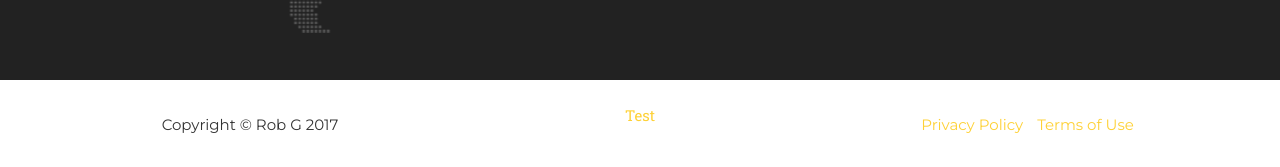
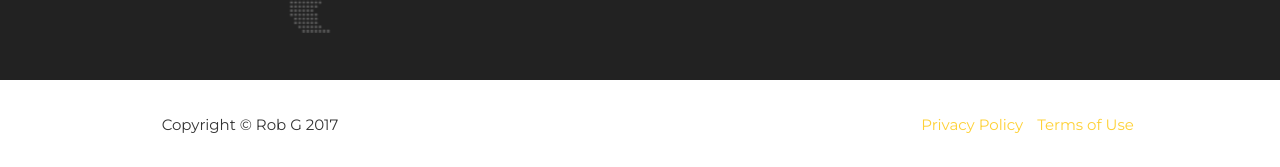
Before and after one commit to canneslionrobg/canneslionrobg.github.io, a Jekyll site: the page index.html, which Jekyll copies as it is, in a window 1280 px wide and 900 px high, scrolled down 5617 px. Shown: the part 730-897 px from the top of the window. Built offline with Jekyll 4.4.1, drawn with Linux system fonts in a browser that asks for light colours; some web fonts are replaced.

Commit message:
minor updates

```diff
--- a/index.html
+++ b/index.html
@@ -461,7 +461,7 @@ height="0" width="0" style="display:none;visibility:hidden"></iframe></noscript>
                     <span class="copyright">Copyright &copy; Rob G 2017</span>
                 </div>
                 <div class="col-md-4">
-                  <a href = "/test.html">Test</a>
+                  <!-- <a href = "/test.html">Test</a> -->
                 </div>
                 <div class="col-md-4">
                     <ul class="list-inline quicklinks">
```
